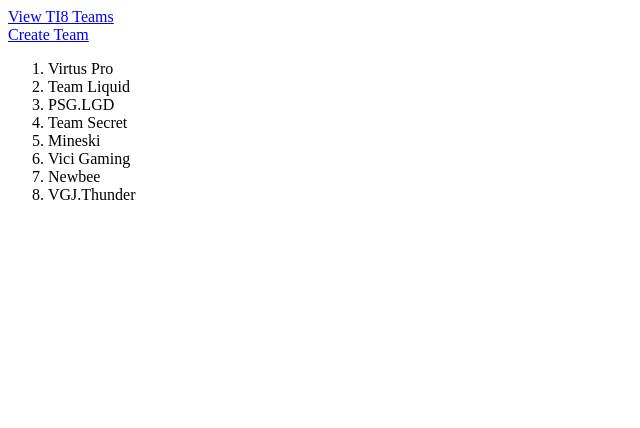
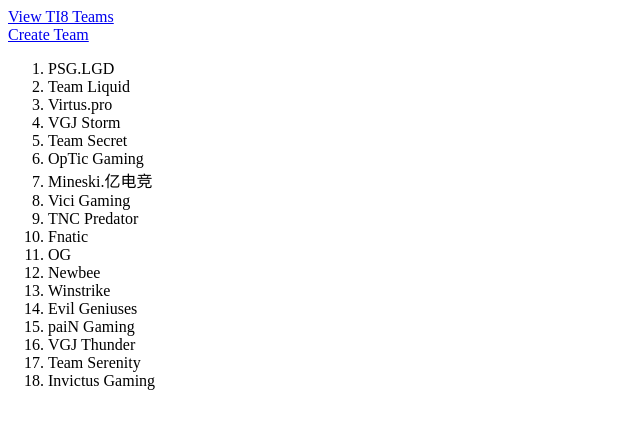
Before and after one commit to yuenhsi/fantasyDota, a React (Create React App) app in the folder fantasy-dota-app/: page / in a window 1280 px wide. Shown: the top 428 px of the page, without its empty margins (0-640 px from the left). Built offline with nearby package versions, Linux system fonts and the light colour scheme.

Commit message:
incoorporated json

```diff
--- a/fantasy-dota-app/src/App.js
+++ b/fantasy-dota-app/src/App.js
@@ -2,17 +2,8 @@
 import TeamList from './TeamList'
 import CreateTeam from './CreateTeam'
 
-const teams = [
-    { name: 'Virtus Pro' },
-    { name: 'Team Liquid' },
-    { name: 'PSG.LGD' },
-    { name: 'Team Secret' },
-    { name: 'Mineski' },
-    { name: 'Vici Gaming' },
-    { name: 'Newbee' },
-    { name: 'VGJ.Thunder' }
-]
-
+var teams = require('./teams.json')
+var heroes = require('./heroes.json')
 
 class App extends Component {
   state = {
--- a/fantasy-dota-app/src/heroes.json
+++ b/fantasy-dota-app/src/heroes.json
@@ -1,4 +1,4 @@
-var HEROES = [
+[
 {
 "id": 1,
 "name": "npc_dota_hero_antimage",
--- a/fantasy-dota-app/src/teams.json
+++ b/fantasy-dota-app/src/teams.json
@@ -1,4 +1,4 @@
-var TEAMS = [{
+[{
 "team_id": 15,
 "rating": 1602.65,
 "wins": 938,
```
Also changed, not shown: 1 other file (tests, documents, lock files or other folders).
